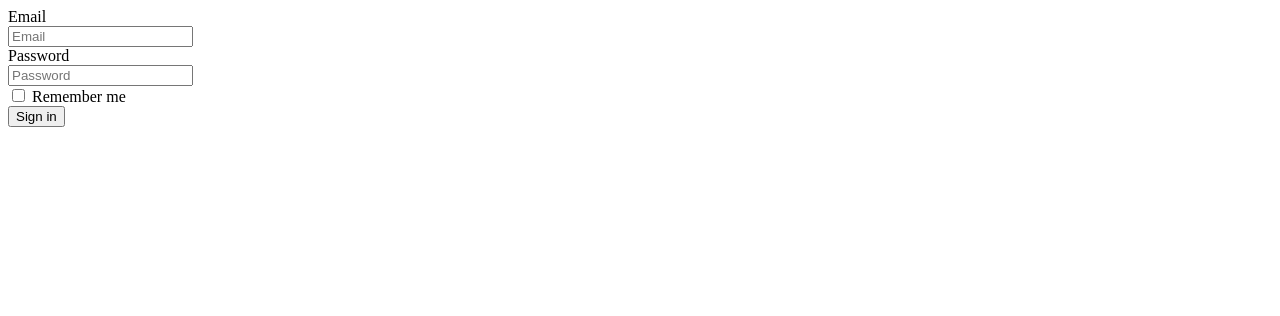
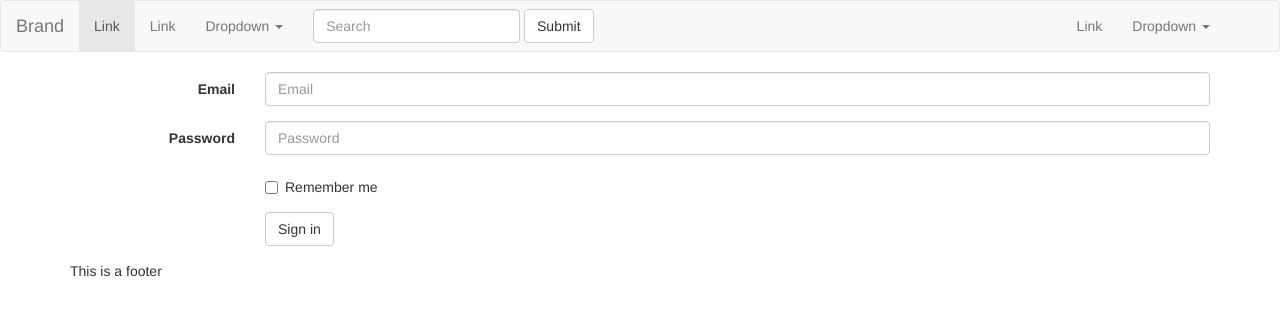
Before and after one commit to robertoferrer/FindMyClassmate, a PHP site: page /login.php in a window 1280 px wide. Shown: the top 316 px of the page. Run offline with PHP 8.4, Linux system fonts and the light colour scheme.

Commit message:
login updated

```diff
--- a/footer.php
+++ b/footer.php
@@ -8,7 +8,9 @@
 ?>
     <footer>
         <div class="body-footer">
-            <p>This is a footer</p>
+            <div class="container">
+                <p>This is a footer</p>
+            </div>
         </div>
     </footer>
 </body>
--- a/header.php
+++ b/header.php
@@ -35,6 +35,7 @@
 
         <!-- Collect the nav links, forms, and other content for toggling -->
         <div class="collapse navbar-collapse" id="bs-example-navbar-collapse-1">
+            <div class="container">
                 <ul class="nav navbar-nav">
                     <li class="active"><a href="#">Link <span class="sr-only">(current)</span></a></li>
                     <li><a href="#">Link</a></li>
@@ -70,6 +71,8 @@
                         </ul>
                     </li>
                 </ul>
+            </div>
+
         </div><!-- /.navbar-collapse -->
     </div><!-- /.container-fluid -->
 </nav>
--- a/login.php
+++ b/login.php
@@ -5,8 +5,10 @@
  * Date: 11/21/15
  * Time: 3:06 PM
  */
+    include "header.php";
+?>
+<div class="container">
 
-?>
     <form class="form-horizontal">
         <div class="form-group">
             <label for="inputEmail3" class="col-sm-2 control-label">Email</label>
@@ -35,3 +37,7 @@
             </div>
         </div>
     </form>
+</div>
+
+<?php
+    include "footer.php";
```
Also changed, not shown: index.php (+5 -2 lines). Lines whose indentation alone changed are shown as unchanged.
